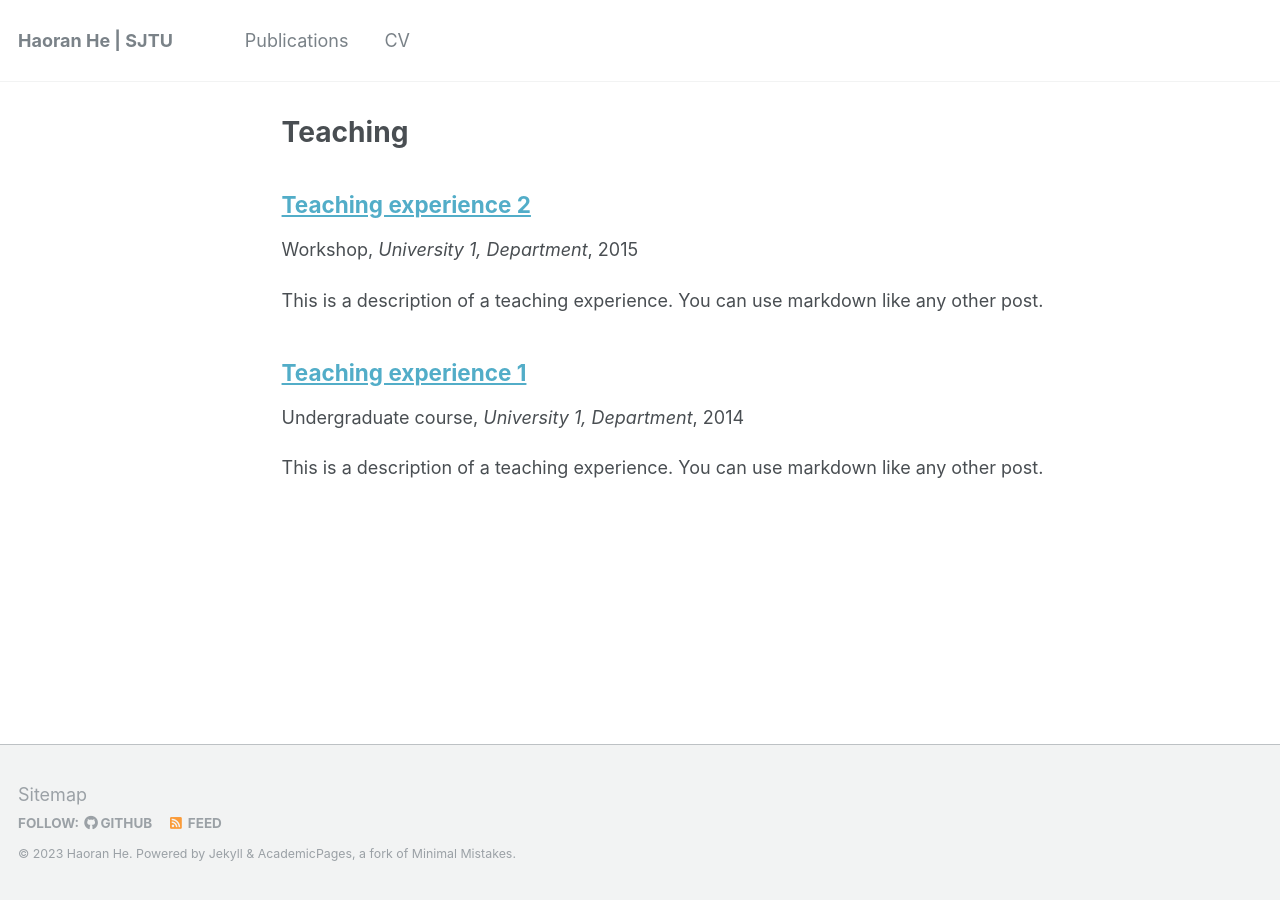
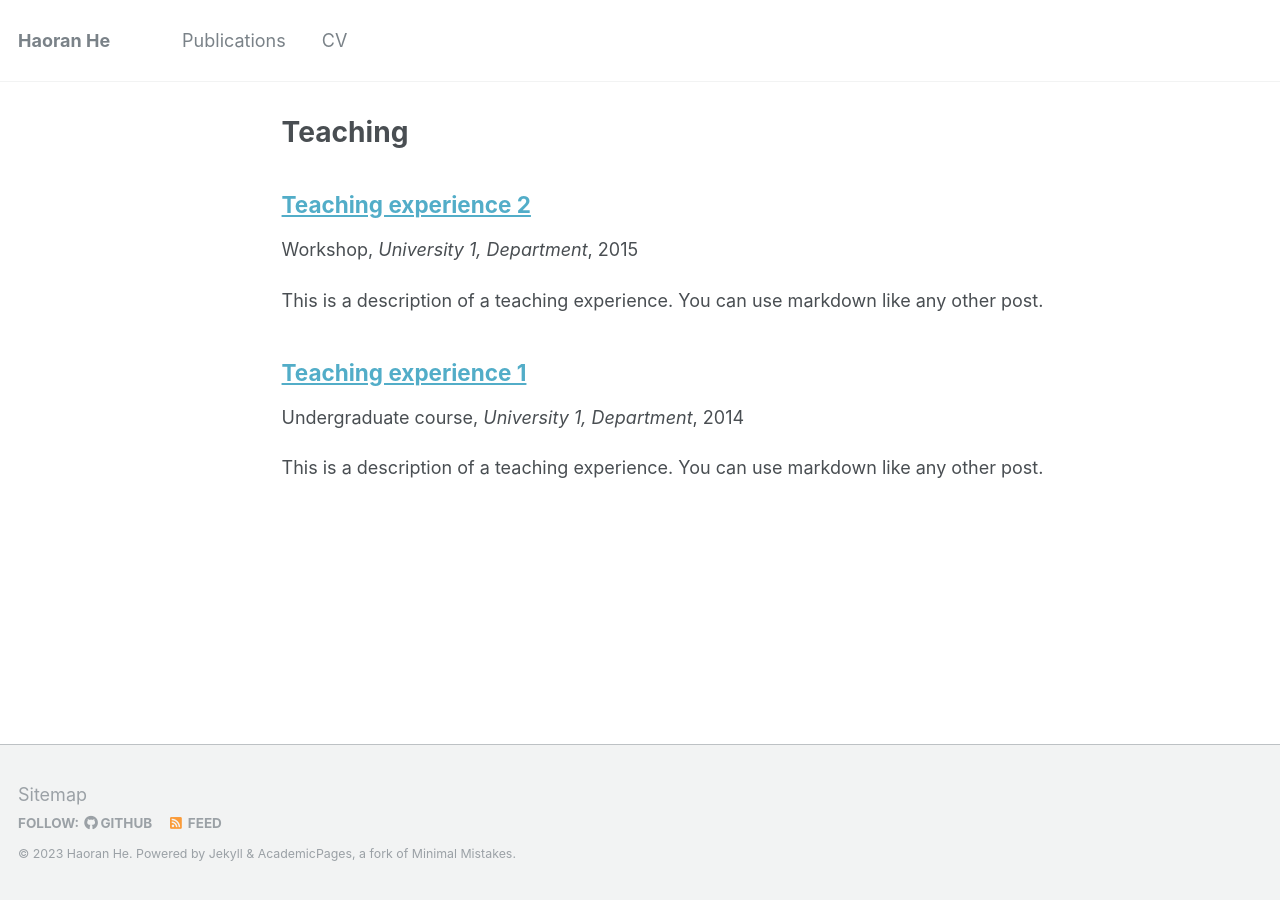
Before and after one commit to tinnerhrhe/tinnerhrhe.github.io, a Jekyll site: the page built from _pages/teaching.html, in a window 1280 px wide. Built offline with Jekyll 4.4.1, drawn with Linux system fonts in a browser that asks for light colours.

Commit message:
Update _config.yml

```diff
--- a/_config.yml
+++ b/_config.yml
@@ -7,7 +7,7 @@
 
 # Site Settings
 locale                   : "en-US"
-title                    : "Haoran He | SJTU"
+title                    : "Haoran He"
 title_separator          : "-"
 name                     : &name "Haoran He"
 description              : &description "Undergraduate Student"
```
